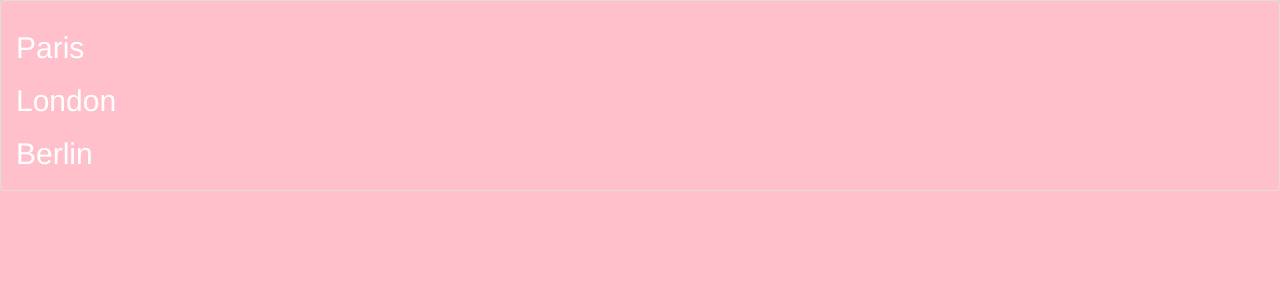
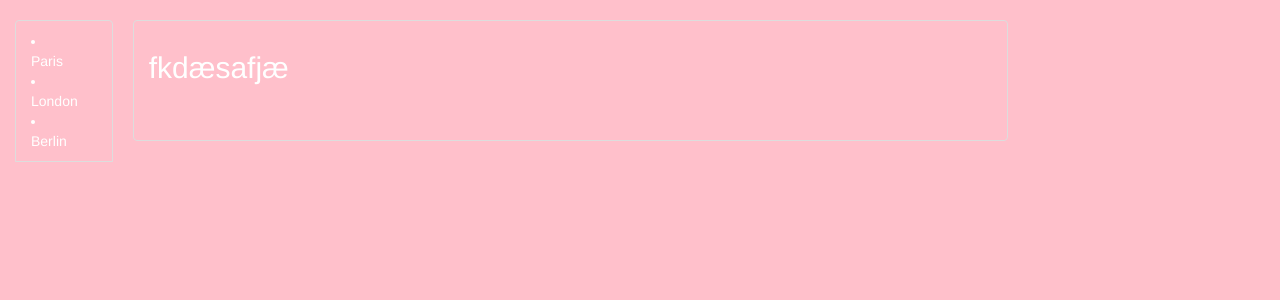
Before and after one commit to marcidenmark/-wagon-cities, a React app: page / in a window 1280 px wide. Shown: the top 300 px of the page. Built offline with nearby package versions, Linux system fonts and the light colour scheme.

Commit message:
started ActiveCity component

```diff
--- a/src/components/app.jsx
+++ b/src/components/app.jsx
@@ -1,12 +1,13 @@
 import React, { Component } from 'react';
 import CityList from '../containers/city_list';
-
+import ActiveCity from '../containers/active_city';
 
 class App extends Component {
 	render () {
 		return (
-			<div className="row">
+			<div className="app">
 				<CityList />
+				<ActiveCity />
 			</div>)
 	}
 
--- /dev/null
+++ b/src/containers/active_city.jsx
@@ -0,0 +1,15 @@
+import React, { Component } from 'react';
+import CityList from '../containers/city_list';
+
+class ActiveCity extends Component {
+	render() {
+		return (
+			<div className="active-city">
+			<h2> fkdæsafjæ</h2>
+
+			</div>
+			)
+	}
+}
+
+export default ActiveCity;
--- a/src/containers/city.jsx
+++ b/src/containers/city.jsx
@@ -8,8 +8,8 @@ class City extends Component {
 	render () {
 		return (
 			<div className="cities">
-				<h2>	{this.props.city.name}
-				</h2>
+				<li>	{this.props.city.name}
+				</li>
 			</div>
 			)
 	}
```
